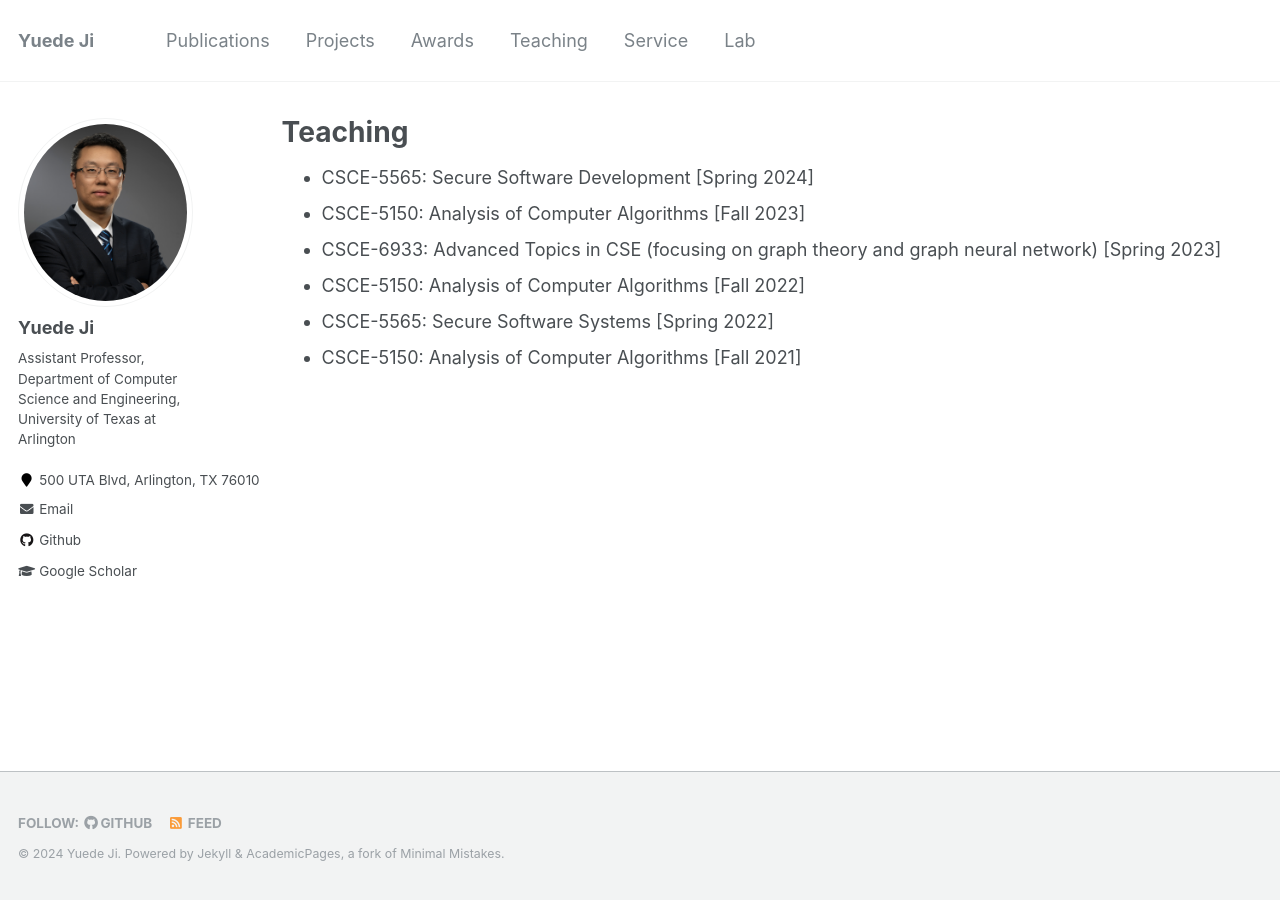
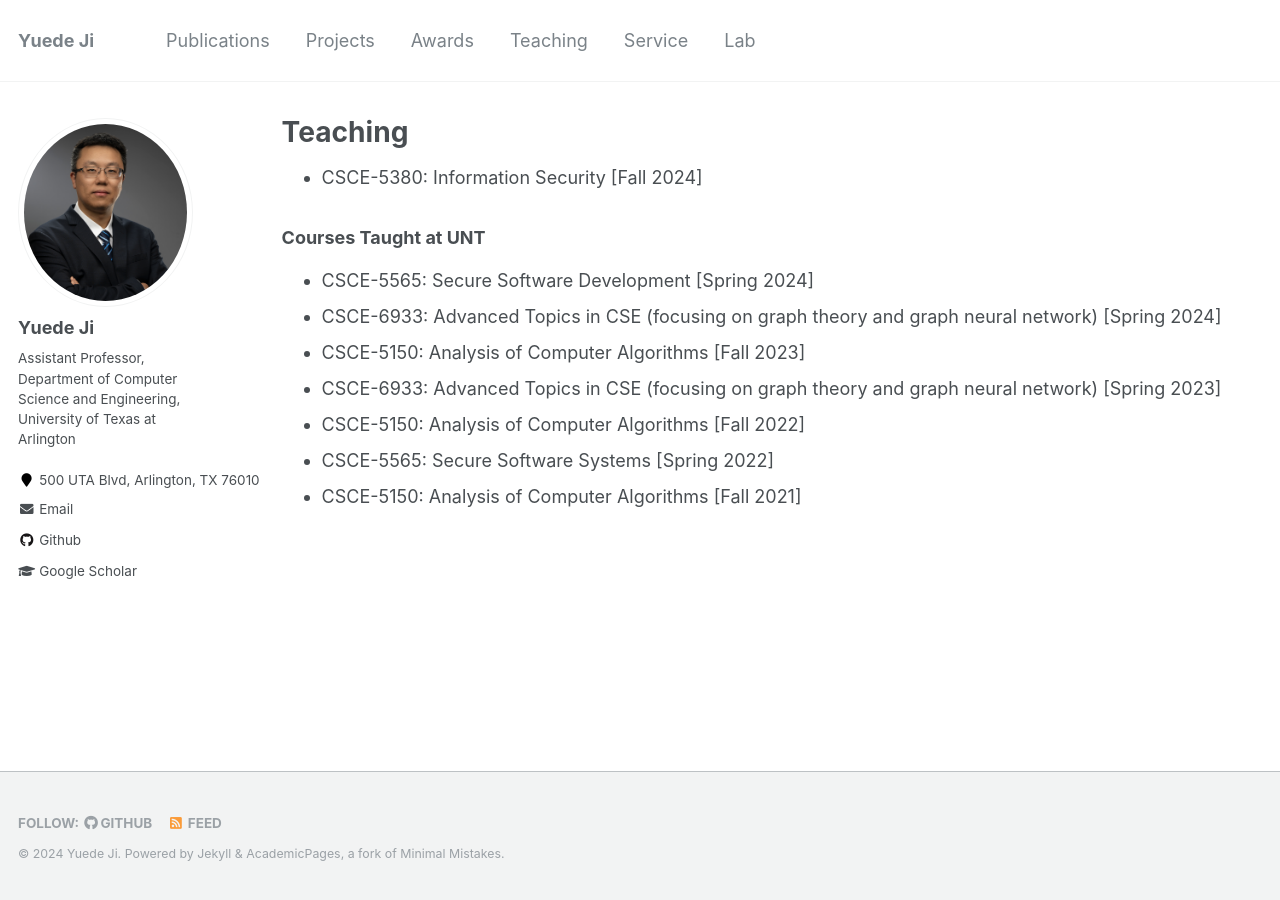
Before and after one commit to yuede/yuede.github.io, a Jekyll site: the page built from _pages/teaching.md, in a window 1280 px wide. Built offline with Jekyll 4.4.1, drawn with Linux system fonts in a browser that asks for light colours.

Commit message:
update project & teaching

```diff
--- a/_pages/teaching.md
+++ b/_pages/teaching.md
@@ -4,7 +4,11 @@ title: "Teaching"
 permalink: /teaching/
 author_profile: true
 ---
+* CSCE-5380: Information Security [Fall 2024]
+
+### Courses Taught at UNT
 * CSCE-5565: Secure Software Development [Spring 2024]
+* CSCE-6933: Advanced Topics in CSE (focusing on graph theory and graph neural network) [Spring 2024]
 * CSCE-5150: Analysis of Computer Algorithms [Fall 2023]
 * CSCE-6933: Advanced Topics in CSE (focusing on graph theory and graph neural network) [Spring 2023]
 * CSCE-5150: Analysis of Computer Algorithms [Fall 2022]
```
Also changed, not shown: _pages/projects.md (+2 -1 lines).
